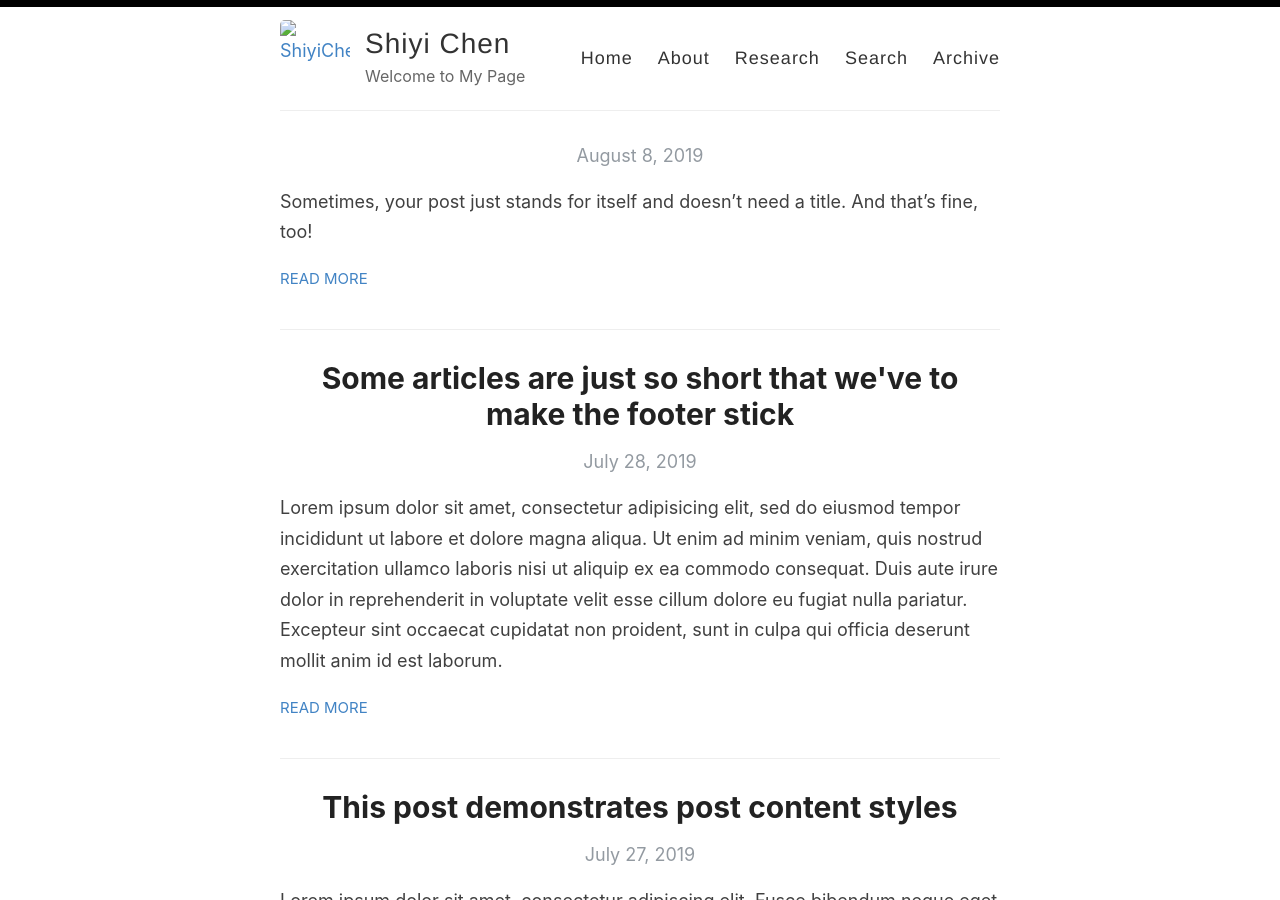
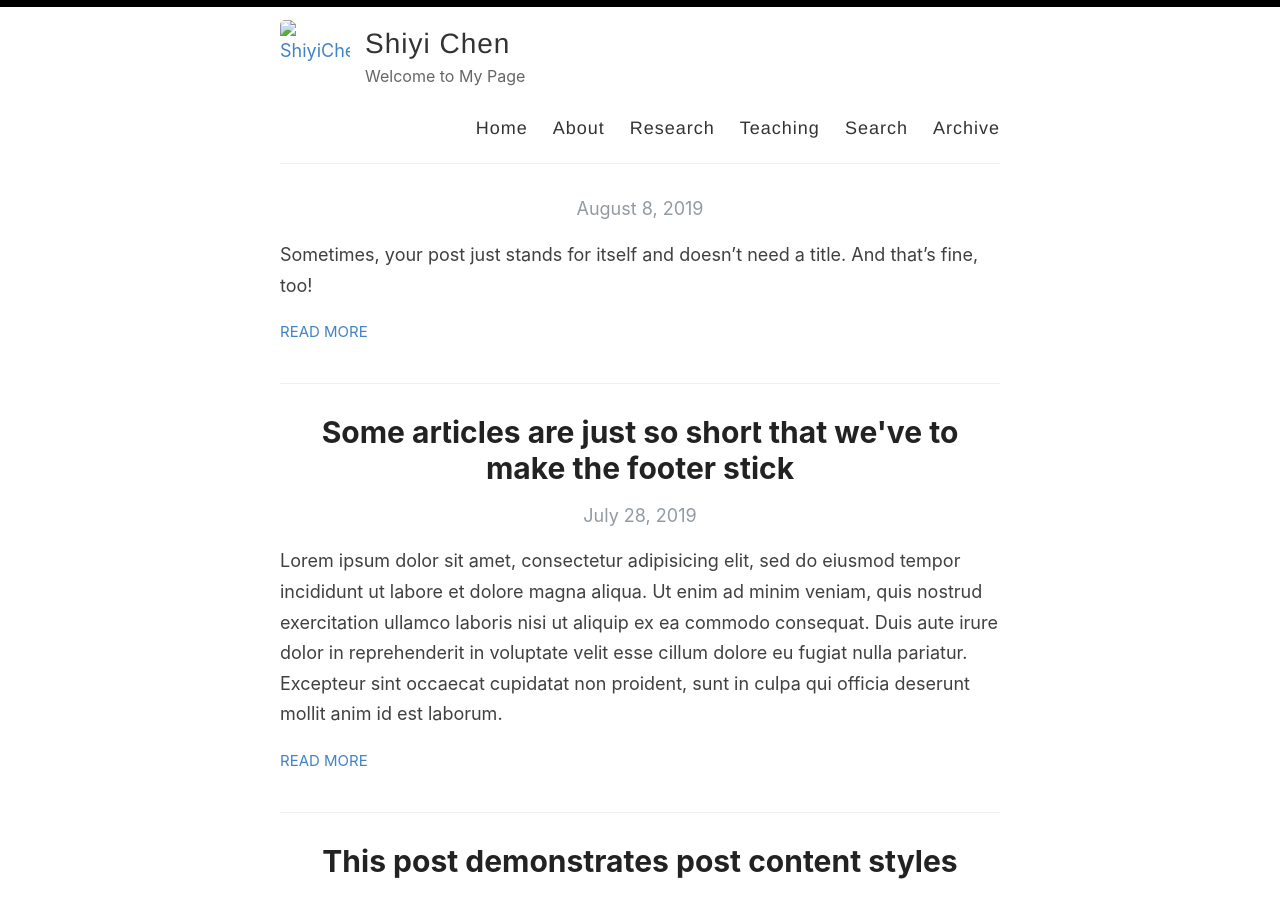
Before and after one commit to shiyi007/ShiyiChen, a Jekyll site: the page built from index.html, in a window 1280 px wide and 900 px high. Built offline with Jekyll 4.4.1, drawn with Linux system fonts in a browser that asks for light colours; the list of posts is cut into pages by our own code.

Commit message:
Update default.html

```diff
--- a/_layouts/default.html
+++ b/_layouts/default.html
@@ -31,6 +31,7 @@
               <a href="{{ site.baseurl }}/">Home</a>
                <a href="{{ site.baseurl }}/about">About</a>
               <a href="{{ site.baseurl }}/Research">Research</a>
+                 <a href="{{ site.baseurl }}/Teaching">Teaching</a>
               <a href="{{ site.baseurl }}/search">Search</a>
               <a href="{{ site.baseurl }}/archive">Archive</a>
             </nav>
```
